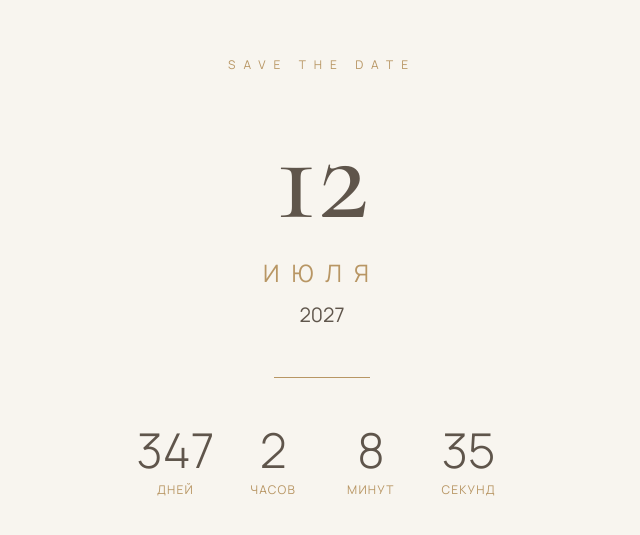
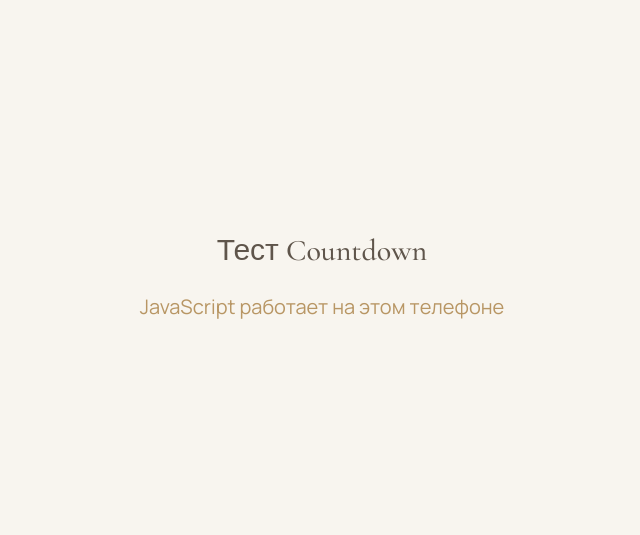
Before and after one commit to MarcusL/arsen-sogdiana-wedding, a Next.js app: page / in a window 1280 px wide. Shown: the part 1723-2258 px from the top of the page, without its empty margins (318-958 px from the left). Built offline with nearby package versions, Linux system fonts and the light colour scheme.

Commit message:
countdown3

```diff
--- a/components/Countdown/Countdown.tsx
+++ b/components/Countdown/Countdown.tsx
@@ -2,139 +2,14 @@
 
 import { useEffect, useState } from "react";
 
+export default function Countdown() {
+  const [status, setStatus] = useState("JavaScript ещё не запустился");
 
-const weddingDate = new Date(
-  2027,
-  6,
-  12,
-  17,
-  0,
-  0
-);
-
-
-function calculateTime() {
-
-  const now = new Date();
-
-  const difference =
-    weddingDate.getTime() -
-    now.getTime();
-
-
-  if (difference <= 0) {
-    return {
-      days: 0,
-      hours: 0,
-      minutes: 0,
-      seconds: 0
-    };
-  }
-
-
-  return {
-
-    days:
-      Math.floor(
-        difference /
-        (1000 * 60 * 60 * 24)
-      ),
-
-
-    hours:
-      Math.floor(
-        (difference /
-        (1000 * 60 * 60))
-        % 24
-      ),
-
-
-    minutes:
-      Math.floor(
-        (difference /
-        (1000 * 60))
-        % 60
-      ),
-
-
-    seconds:
-      Math.floor(
-        (difference /
-        1000)
-        % 60
-      ),
-
-  };
-
-}
-
-
-
-export default function Countdown() {
-
-
-  const [time, setTime] = useState({
-    days: 0,
-    hours: 0,
-    minutes: 0,
-    seconds: 0
-  });
-
-
-
-useEffect(() => {
-
-  const update = () => {
-    setTime(calculateTime());
-  };
-
-
-  update();
-
-
-  const timer = window.setInterval(
-    update,
-    1000
-  );
-
-
-  return () => {
-    window.clearInterval(timer);
-  };
-
-
-}, []);
-
-
-
-  const items = [
-
-    {
-      value: time.days,
-      label: "дней"
-    },
-
-    {
-      value: time.hours,
-      label: "часов"
-    },
-
-    {
-      value: time.minutes,
-      label: "минут"
-    },
-
-    {
-      value: time.seconds,
-      label: "секунд"
-    },
-
-  ];
-
-
+  useEffect(() => {
+    setStatus("JavaScript работает на этом телефоне");
+  }, []);
 
   return (
-
     <section
       className="
         min-h-[100svh]
@@ -146,129 +21,15 @@ useEffect(() => {
         py-20
       "
     >
-
-      <div
-        className="
-          text-center
-        "
-      >
-
-        <p
-          className="
-            uppercase
-            tracking-[8px]
-            text-xs
-            text-[#B89664]
-            mb-10
-          "
-        >
-          Save The Date
-        </p>
-
-
-
-        <h2
-          className="
-            text-7xl
-            md:text-9xl
-            text-[#5F554B]
-            font-light
-          "
-        >
-          12
+      <div className="text-center">
+        <h2 className="text-3xl text-[#5F554B]">
+          Тест Countdown
         </h2>
 
-
-
-        <p
-          className="
-            text-2xl
-            tracking-[12px]
-            text-[#B89664]
-            mt-4
-          "
-        >
-          ИЮЛЯ
+        <p className="mt-6 text-xl text-[#B89664]">
+          {status}
         </p>
-
-
-
-        <p
-          className="
-            text-xl
-            text-[#5F554B]
-            mt-3
-          "
-        >
-          2027
-        </p>
-
-
-
-        <div
-          className="
-            w-24
-            h-px
-            bg-[#B89664]
-            mx-auto
-            my-12
-          "
-        />
-
-
-
-        <div
-          className="
-            grid
-            grid-cols-4
-            gap-5
-            max-w-xl
-            mx-auto
-          "
-        >
-
-          {
-            items.map((item)=>(
-
-              <div key={item.label}>
-
-                <div
-                  className="
-                    text-3xl
-                    md:text-5xl
-                    text-[#5F554B]
-                    font-light
-                  "
-                >
-                  {item.value}
-                </div>
-
-
-                <p
-                  className="
-                    text-xs
-                    uppercase
-                    tracking-widest
-                    text-[#B89664]
-                    mt-2
-                  "
-                >
-                  {item.label}
-                </p>
-
-              </div>
-
-            ))
-          }
-
-        </div>
-
-
       </div>
-
-
     </section>
-
   );
-
 }
```
